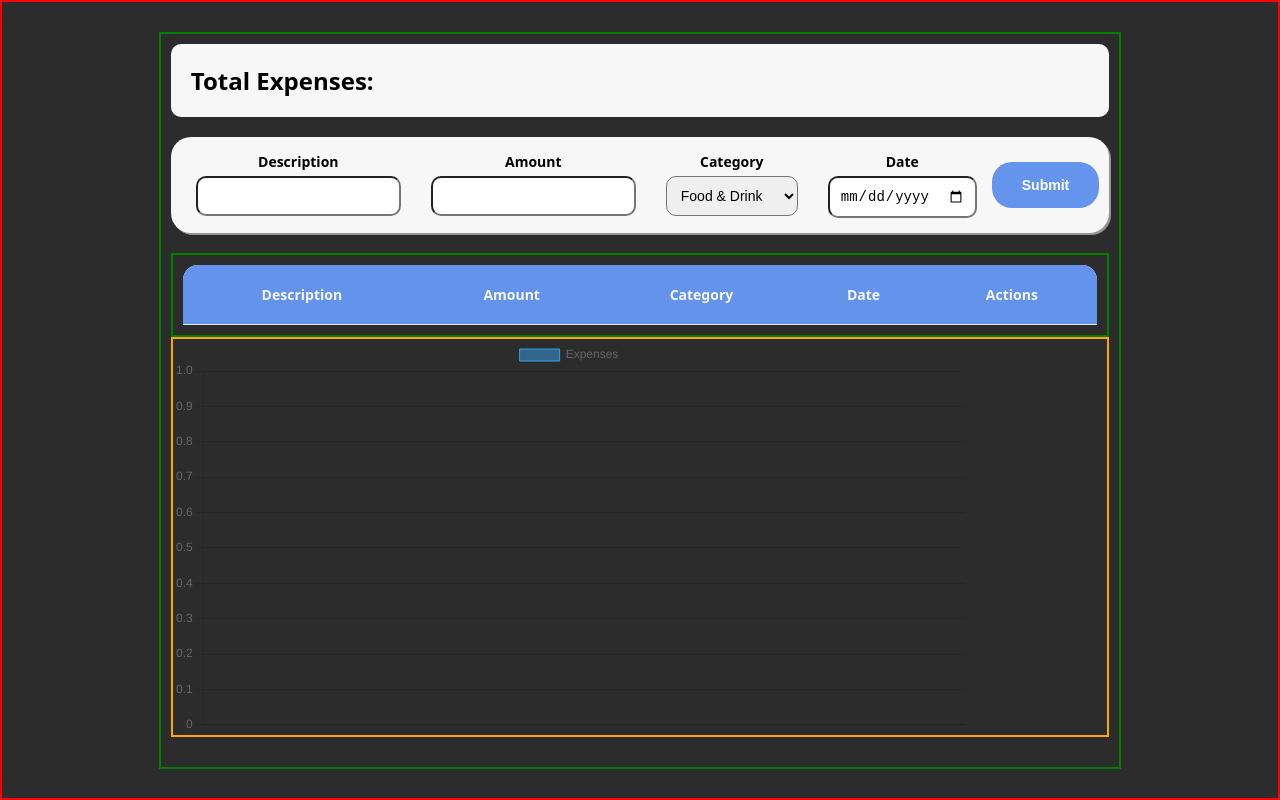
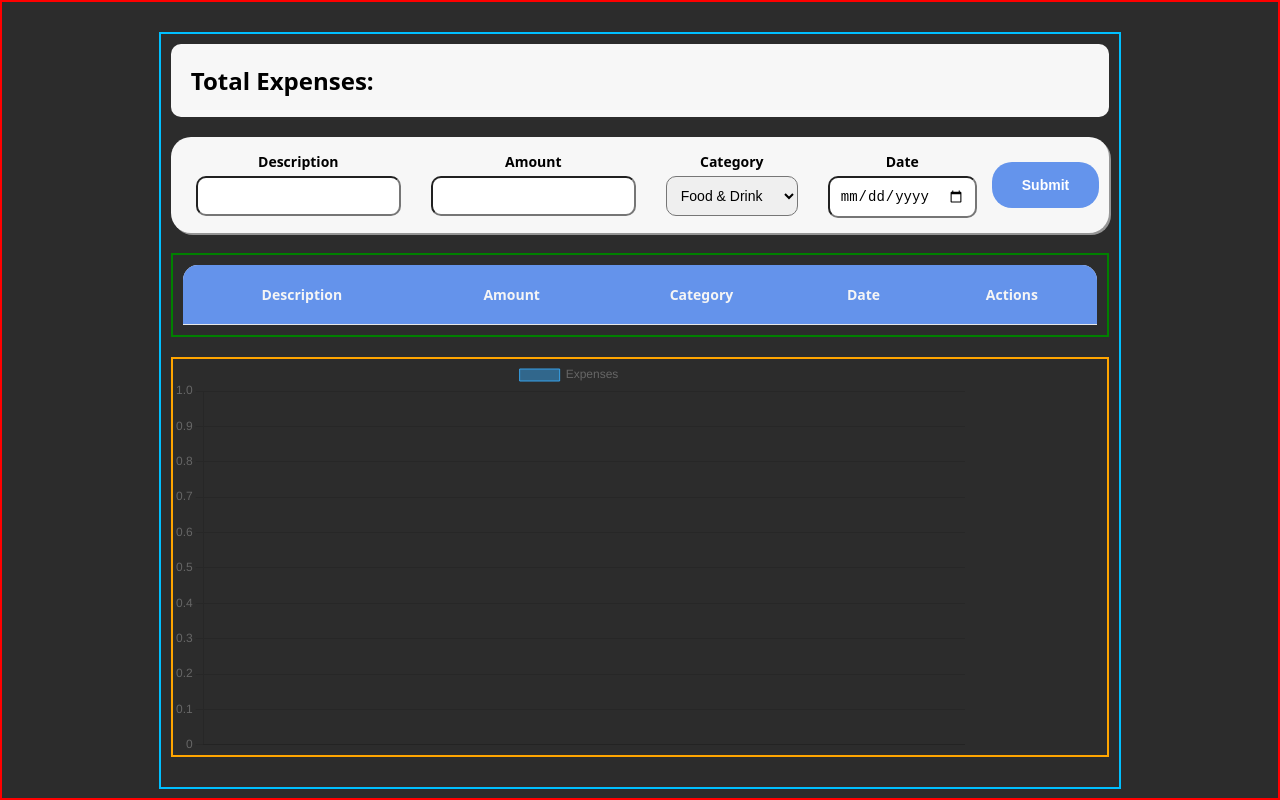
Before and after one commit to chrono-04/finance-tracker, a website built with Vite: page index.html in a window 1280 px wide. Built offline with nearby package versions, Linux system fonts and the light colour scheme.

Commit message:
fix css layout overlapping on top of the page

```diff
--- a/css/styles.css
+++ b/css/styles.css
@@ -18,6 +18,7 @@ body {
     "Helvetica Neue",
     sans-serif;
   background-color: #2c2c2c;
+  min-height: 100vh;
 }
 
 .main-container {
@@ -30,8 +31,9 @@ body {
 }
 
 .content-container {
-  border: 2px solid green;
+  border: 2px solid deepskyblue;
   padding: 10px;
+  margin-top: 20px;
 }
 
 .chart-container {
@@ -63,7 +65,7 @@ body {
 
 .form-container {
   padding: 10px;
-  margin-bottom: 20px;
+  margin: 20px 0;
   display: flex;
   background-color: #f7f7f7;
   border-radius: 20px;
@@ -121,6 +123,7 @@ select {
   width: 100%;
   padding: 10px;
   border: 2px solid green;
+  margin-bottom: 20px;
 }
 
 table {
```
